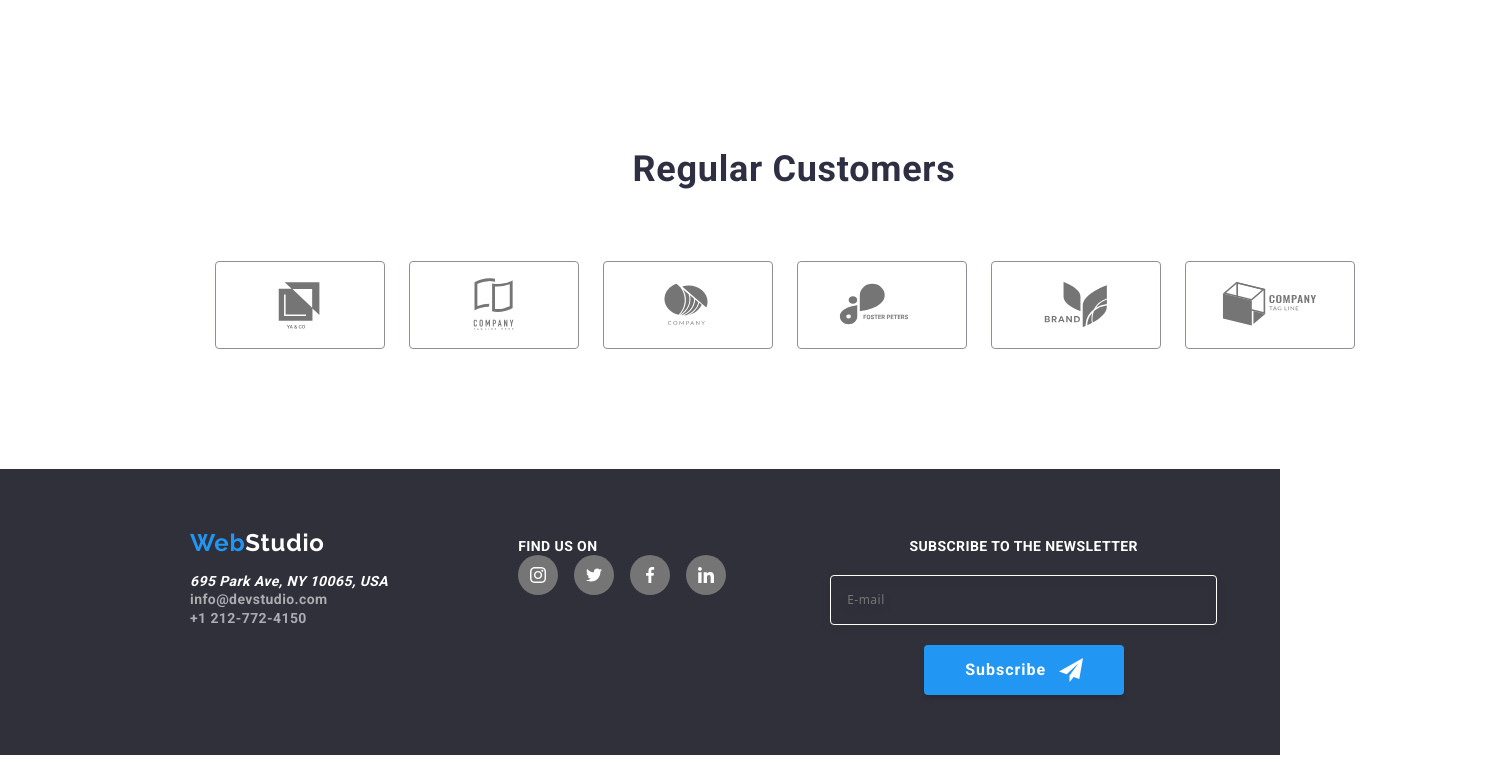
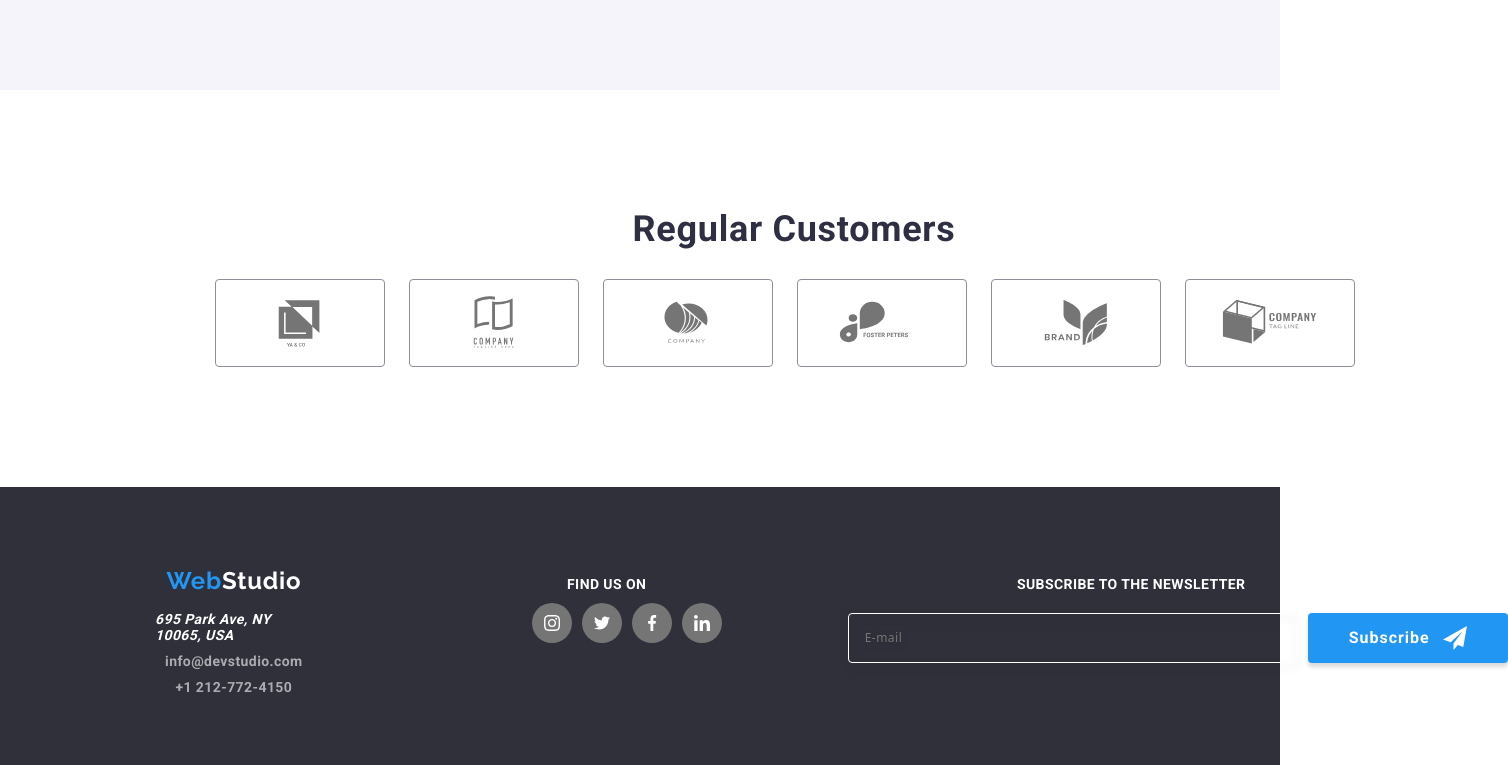
Before and after one commit to RoxanaLarisssa/goit-markup-hw-07, a plain HTML site: page index.html in a window 1280 px wide. Shown: the part 2454-3219 px from the top of the page, 1508 px wide, since content can reach past the window. Drawn offline with nearby package versions, Linux system fonts and the light colour scheme.

Commit message:
homework7 updated

```diff
--- a/css/media.css
+++ b/css/media.css
@@ -195,21 +195,26 @@ text-align: left;
   gap: 72px 24px;
   max-width: 768px;
   width: 100%;
-  margin-left: 115px;
+  margin-left: 80px;
 
 }
-
-.footer-logo {
-  display: inline-block;
+.footer-list {
+  margin-top:20px;
 }
 .footer-soc-text {
-  text-align: left;
+  display: flex;
+  justify-content: center;
+  margin-left: 120px;
+}
+.footer-soc-list {
+  margin-left: 160px;
+  margin-top:10px;
 }
 .footer-form-email {
   flex-direction: row;
 }
 .footer-input {
-  width: 387px;
+  width: 450px;
 }
 .form-text {
   text-align: left;
@@ -220,8 +225,6 @@ text-align: left;
   display: flex;
   justify-content: center;
   align-items: center;
-  margin-left: 94px;
-  margin-top: 20px;
   width: 200px;
 }
 .modal {
@@ -444,7 +447,7 @@ text-align: left;
 }  */
 /*--------------TEAM-----------------*/
 .team-section {
-  background: #fff;
+  background:#F5F4FA;
 }
 .team-list {
   display: flex;
@@ -533,6 +536,13 @@ text-align: left;
   margin-right: 80px;
   margin-left: 106px;
 }
+.footer-soc-text {
+  margin-bottom:10px;
+
+}
+.footer-form-email {
+  margin-left: 93px;
+}
 .footer-item-icons {
   transition-timing-function: cubic-bezier(0.4, 0, 0.2, 1);
   transition-duration: 250ms;
@@ -540,7 +550,8 @@ text-align: left;
 
 }
 .footer-form-btn {
-  display: flex;
+  margin-left: 460px;
+  margin-top: -50px;
 }
 .footer-item-icons:hover,
 .footer-item-icons:focus {
--- a/css/styles.css
+++ b/css/styles.css
@@ -307,6 +307,8 @@ a {
   font-family: var(--text-font-family);
   line-height: 1.7;
   letter-spacing: 0.42px;
+   margin-bottom: 60px;
+
 
 }
 /*---What we do Mobile */
@@ -316,7 +318,7 @@ a {
 
 /*--------------TEAM-----------------*/
  .team-section {
-  background: #fff;
+  background:#F5F4FA;
   padding: 96px 0;
 }
 .team-list {
@@ -395,7 +397,7 @@ a {
 }
 
 .customers-tittle {
-  margin-bottom: 72px;
+  margin-bottom: 30px;
   color: var(--brand-color);
   font-size: 36px;
   line-height: 1.11;
@@ -449,7 +451,8 @@ a {
   font-family: "Raleway", sans-serif;
   font-weight: 700;
   letter-spacing: 0.78px;
-  display: inline-block;
+  display: flex;
+  justify-content: center;
   margin-bottom: 16px;
   text-decoration:none;
 }
@@ -466,15 +469,17 @@ a {
   font-size: 14px;
   font-family: var(--text-font-family);
   letter-spacing: 0.42px;
+  margin-bottom: 10px;
 }
 .footer-contacts {
   color: rgba(255, 255, 255, 0.6);
   font-size: 14px;
   font-family: var(--text-font-family);
   letter-spacing: 0.42px;
-  margin-bottom: 12px;
   text-decoration:none;
-  gap: 10px;
+  display: flex;
+  justify-content: space-evenly;
+  margin: 10px;
 }
 .footer-contacts:hover,
 .footer-contacts:focus {
@@ -507,7 +512,7 @@ text-align: center;
  display: flex;
  justify-content: center;
  align-items: center;
- gap: 16px;
+ gap: 10px;
 }
 .footer-item-icons {
   display: flex;
```
